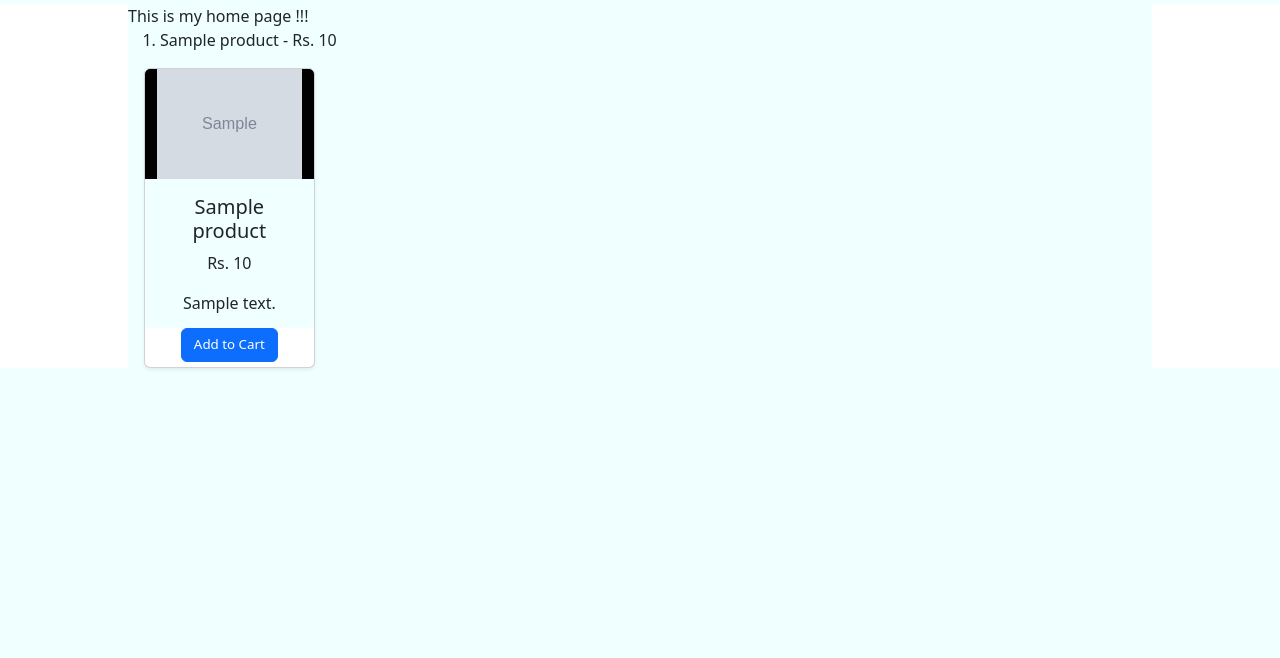
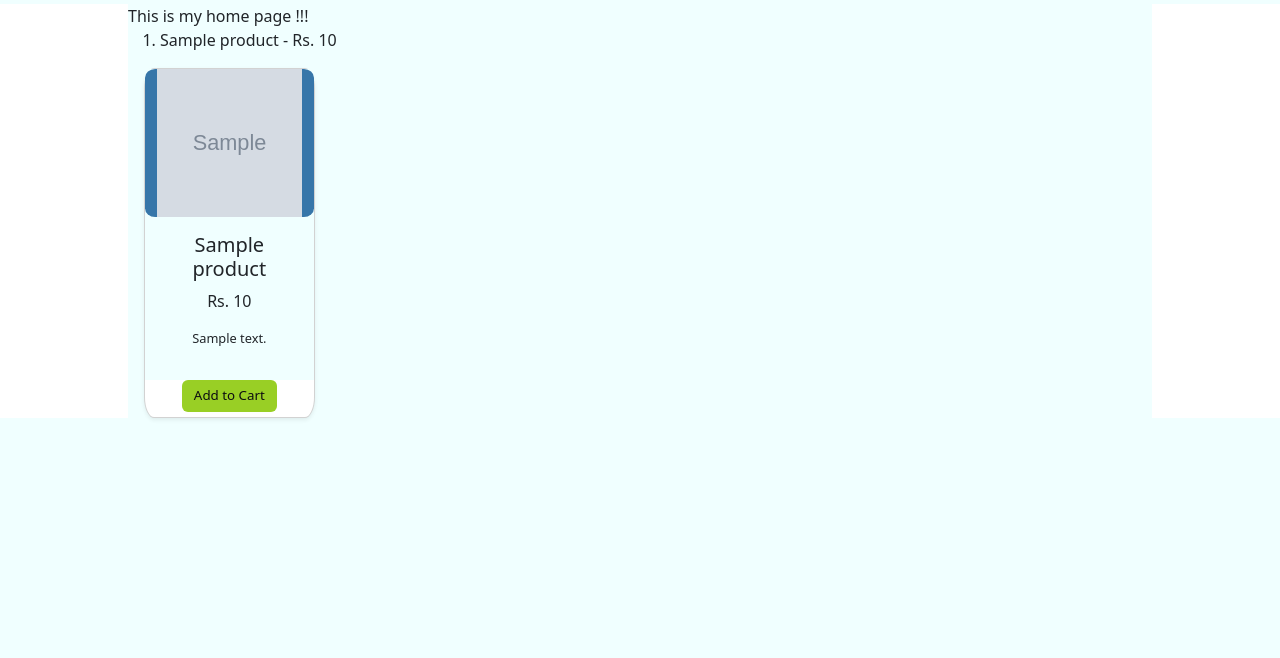
Before and after one commit to venkyTej/shopping, a Django app: page / in a window 1280 px wide. Shown: the part 56-714 px from the top of the page. Run offline with Django 5.2, Linux system fonts and the light colour scheme; tables that the repository leaves empty hold one stand-in row (values such as "Sample post"); grey boxes marked "Sample" are stand-in pictures.

Commit message:
added stylesheet

```diff
--- a/shopping/static/css/style.css
+++ b/shopping/static/css/style.css
@@ -8,7 +8,7 @@
 
 body {
     header#site-header {
-        height: 20px;
+        height: 25px;
 
     }
     main {
@@ -20,20 +20,31 @@ body {
         .container {
             .row {
                 .card {
-                    height: 300px;
+                    height: 350px;
                     display: flex;
                     align-items: center;
+                    border-radius: 6%;
                     .row {
                         height: 50%;
                         img {
                             height: 100%;
-                            background-color: black;
+                            background-color: rgb(55, 118, 169);
+                            color:beige;
+                            border-radius: 6%;
+
+                        }
+                        .card-caption {
+                            font-size: 80%;
+
                         }
 
                     }
                     a.btn {
                         font-size: smaller;
                         margin-bottom: 5px;
+                        background-color: rgb(153, 207, 37);
+                        color: rgb(13, 13, 16);
+                        border:  black;
                     }
                 }
             }
```
